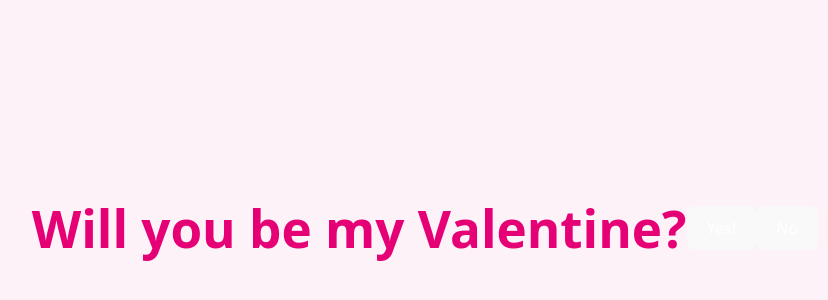
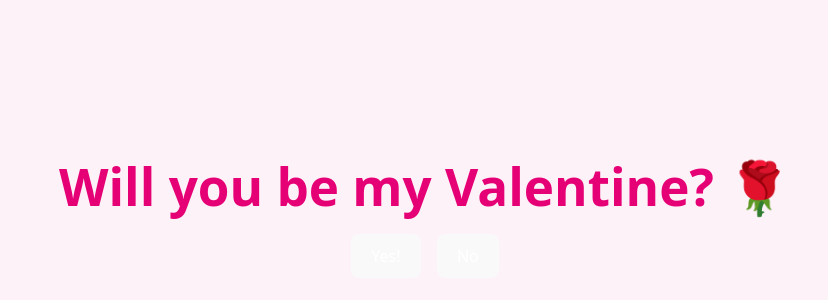
Before and after one commit to 77jennifer77/valentine-surprise, a React (Vite) app: page / in a window 1280 px wide. Shown: the part 172-472 px from the top of the page, without its empty margins (215-1043 px from the left). Built offline with nearby package versions, Linux system fonts and the light colour scheme.

Commit message:
Add rose, mod button styling

```diff
--- a/src/App.tsx
+++ b/src/App.tsx
@@ -53,24 +53,27 @@ function App() {
   }
 
   return (
-    <div className="w-screen h-screen bg-pink-50 flex items-center justify-center">
+    <div className="w-screen h-screen bg-pink-50 flex flex-col items-center justify-center">
     <h1 className="text-3xl font-bold text-pink-600">
-      Will you be my Valentine?
+      Will you be my Valentine? 🌹
     </h1>
-     {!beMine ? (<>
+     {!beMine ? (
+      <div className="flex flex-row gap-4 py-5">
         <button
-          className="px-8 py-3 rose-500 text-white text-xl rounded-full"
+          className="bg-rose-500 text-white text-xl rounded-full"
           onClick={handleYesClick}
         >
           Yes!
         </button>
         <button
-          className="px-8 py-3 rose-500 text-white text-xl rounded-full"
+          className="bg-rose-500 text-white text-xl rounded-full"
           onClick={() => setBeMine(!beMine)}
         >
           No
         </button>
-      </>): (<div>
+      </div>
+    ) : (
+    <div>
         <h2>Yay! I'm so happy!</h2>
       </div>)}
     </div>
```
